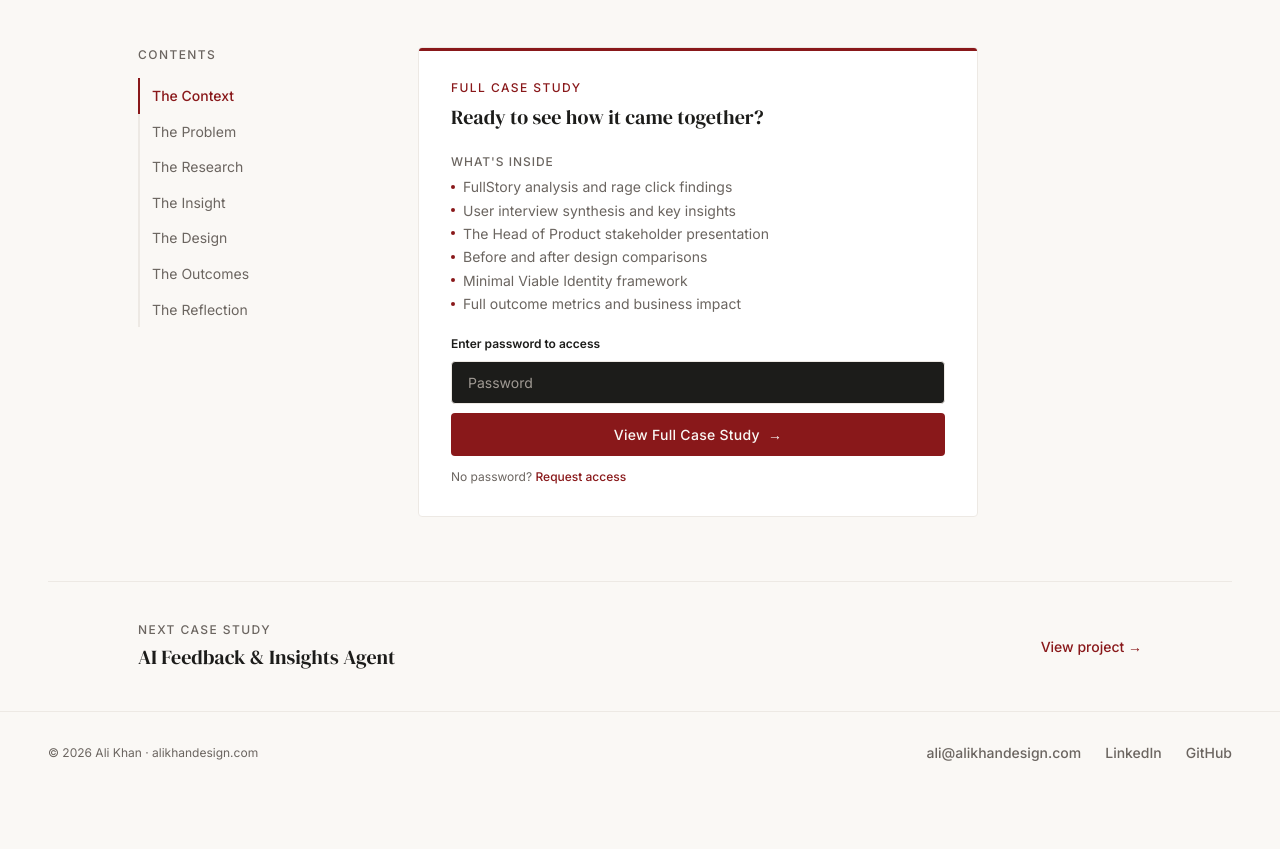
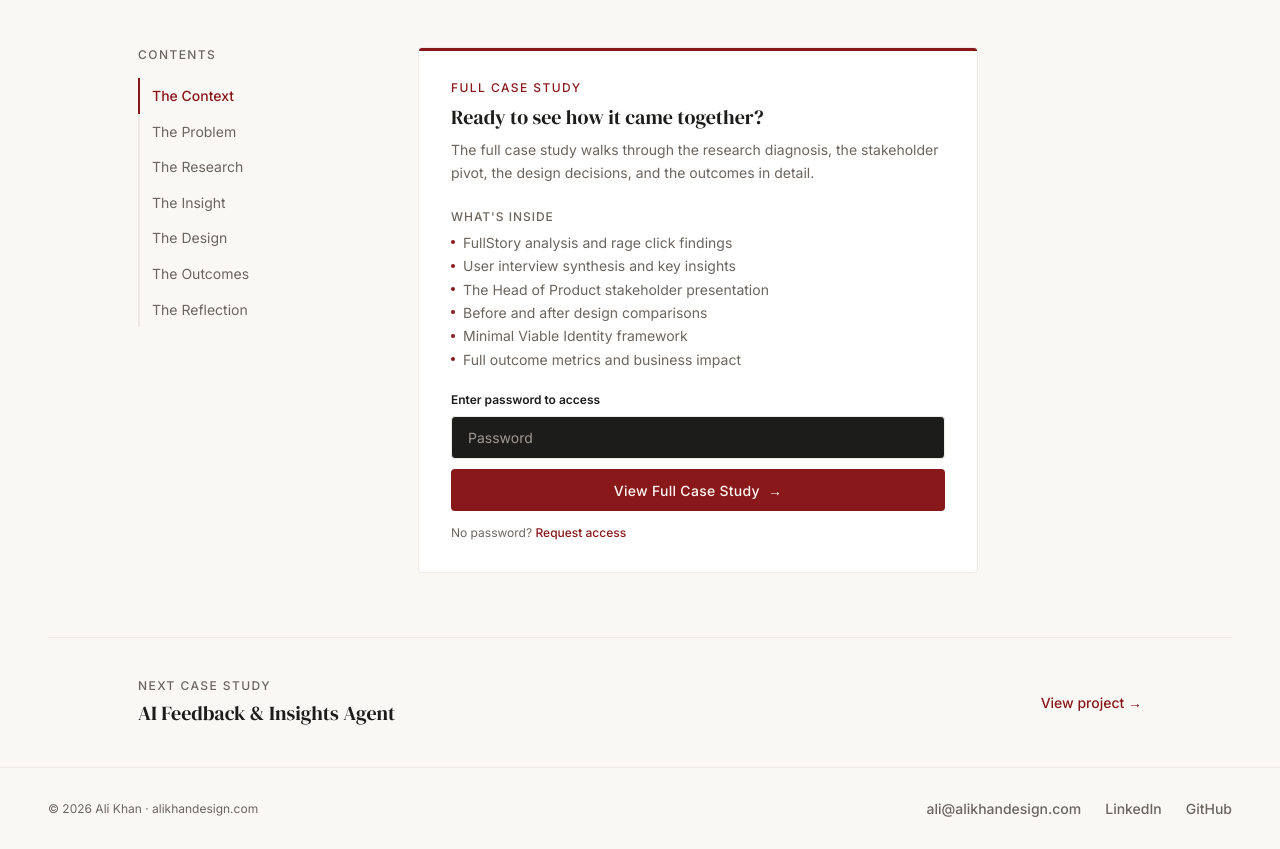
Before and after one commit to alikhandesign/alikhandesign.com, a Next.js app: page /work/people-first in a window 1280 px wide. Shown: the part 1060-1909 px from the top of the page. Before the commit the page ends 1853 px from the top, so only its background shows below. Built offline with nearby package versions, Linux system fonts and the light colour scheme.

Commit message:
components: rename PasswordGate cta prop to description in app/work/people-first/page.tsx

```diff
--- a/app/work/people-first/page.tsx
+++ b/app/work/people-first/page.tsx
@@ -130,7 +130,7 @@ export default function PeopleFirstPage() {
           <PasswordGate
             password="4likh4n"
             title="Ready to see how it came together?"
-            cta="The full case study walks through the research diagnosis, the stakeholder pivot, the design decisions, and the outcomes in detail."
+            description="The full case study walks through the research diagnosis, the stakeholder pivot, the design decisions, and the outcomes in detail."
             inside={INSIDE}
           >
             <FullCaseStudy />
```
